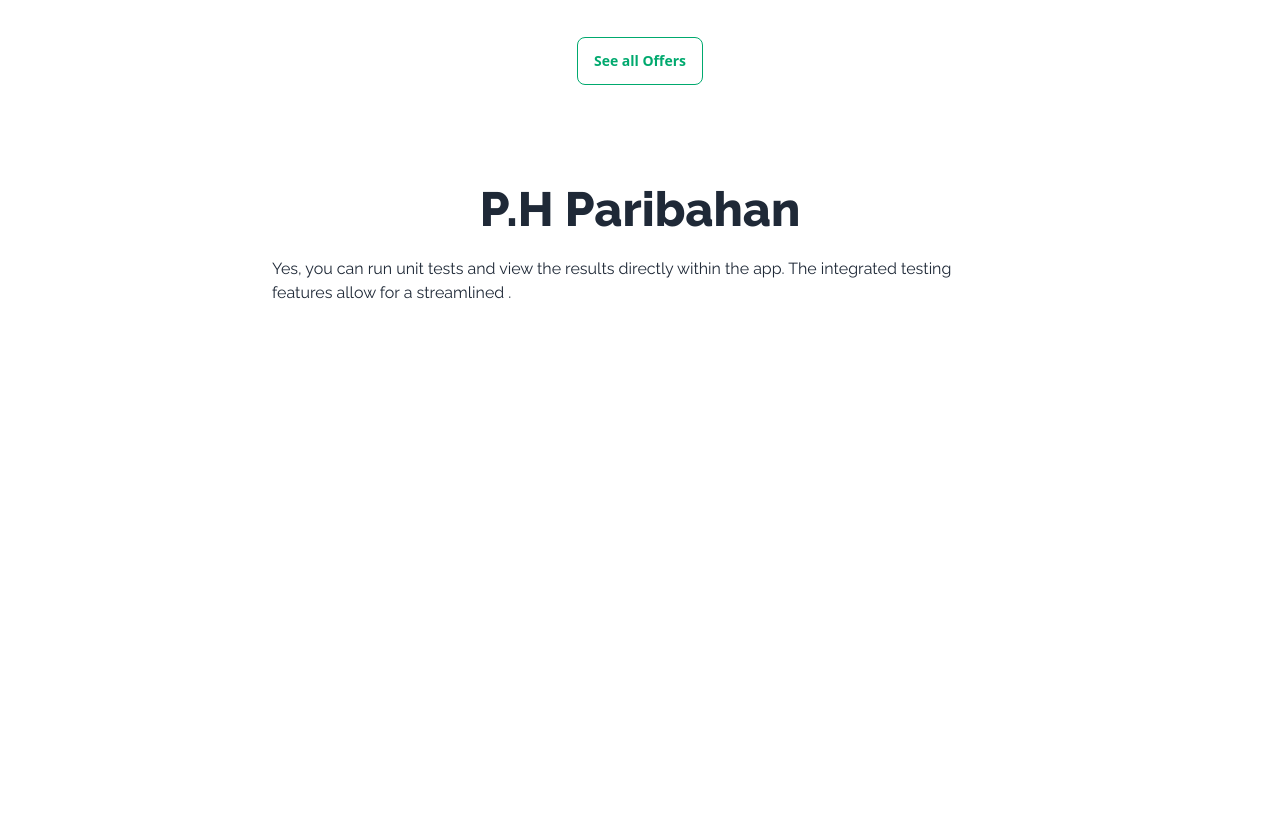
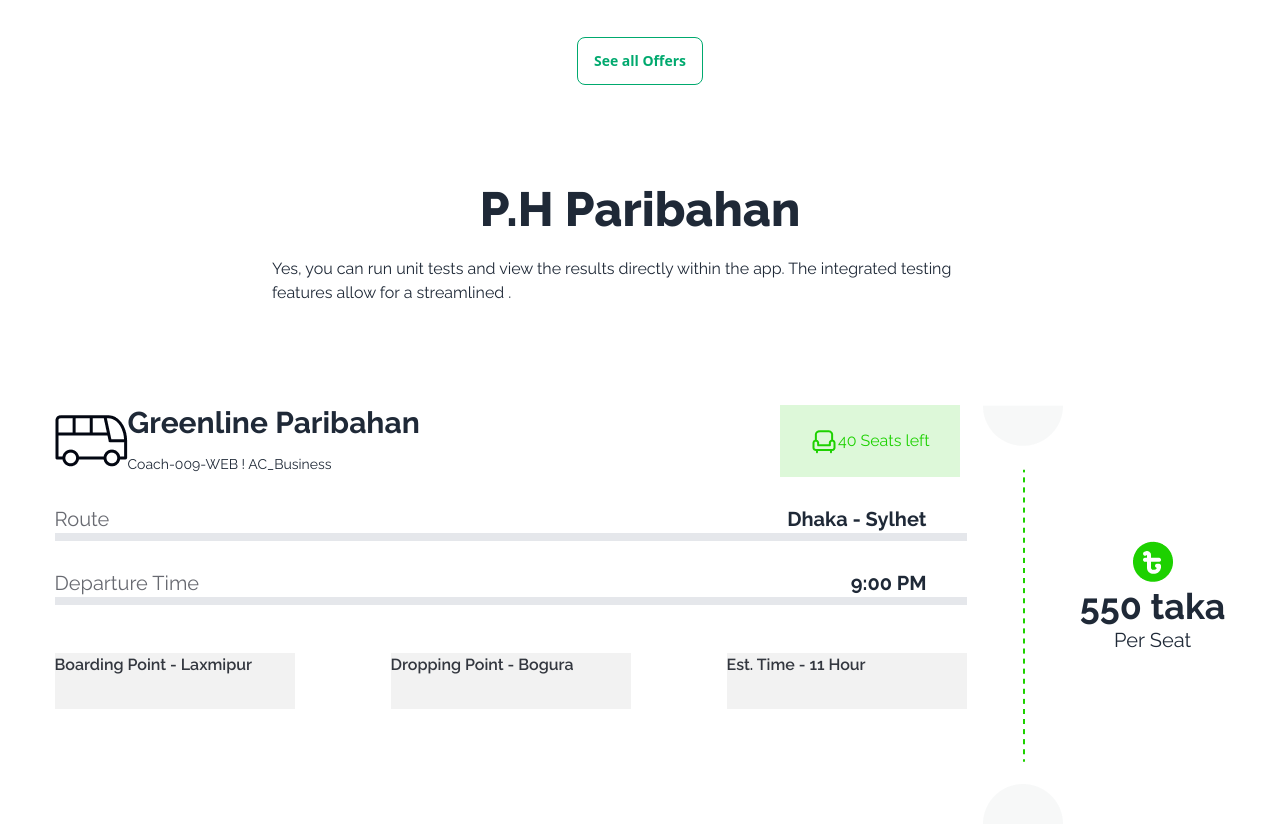
Before and after one commit to Noman4d/smart-ticketing, a plain HTML site: page index.html in a window 1280 px wide. Shown: the part 1173-1997 px from the top of the page. Before the commit the page ends 1478 px from the top, so only its background shows below. Drawn offline with nearby package versions, Linux system fonts and the light colour scheme.

Commit message:
added information section

```diff
--- a/index.html
+++ b/index.html
@@ -102,5 +102,56 @@
         <p class="w-[736px]" >Yes, you can run unit tests and view the results directly within the app. The integrated testing features allow for a streamlined .</p>
         </div>
       </section>
+      <!-- information section -->
+      <section class="font-raleway flex justify-between mt-[100px]">
+      <section>
+        <div class="flex gap-[360px]">
+          <div class="flex items-center justify-center">
+            <img src="./images/bus-logo.png" alt="">
+            <h1 class="text-3xl font-bold">Greenline Paribahan
+              <br><span class="font-normal text-sm">Coach-009-WEB ! AC_Business</span>
+            </h1>
+
+          </div>
+          <div class="bg-[#1DD10026] w-[180px] flex items-center justify-center ">
+            <img src="./images/seat-green.png" alt="">
+            <p class="text-[#1DD100]">40 Seats left</p>
+          </div>
+         </div>
+         <!-- ..................... -->
+         <div>
+          <div class="flex justify-between mt-7 border-b-8">
+            <p class="text-[#03071299] text-xl">Route</p>
+            <p class="text-xl font-bold mr-10">Dhaka - Sylhet</p>
+          </div>
+        </div>
+         <div>
+          <div class="flex justify-between mt-7 border-b-8">
+            <p class="text-[#03071299] text-xl">Departure Time</p>
+            <p class="text-xl font-bold mr-10">9:00 PM</p>
+          </div>
+        </div>
+        <!-- ...................... -->
+        <div class="flex gap-24 mt-12">
+          <div class="bg-[#0307120D] w-60 h-14"><p class="text-[#030712CC] font-semibold">Boarding Point - Laxmipur</p></div>
+          <div class="bg-[#0307120D] w-60 h-14"><p class="text-[#030712CC] font-semibold">Dropping Point - Bogura</p></div>
+          <div class="bg-[#0307120D] w-60 h-14"><p class="text-[#030712CC] font-semibold">Est. Time - 11 Hour</p></div>
+
+
+        </div>
+      </section>
+      <div>
+        <img src="./images/info-devider.png" alt="">
+      </div>
+
+
+      <section>
+          <div class="flex flex-col justify-center items-center h-[380px]">
+            <img src="./images/fare.png" alt="">
+          <h1 class="text-4xl font-bold ">550 taka</h1>
+          <p class="text-xl">Per Seat</p>
+          </div>
+      </section>
+      </section>
     </main>
 </html>
```
